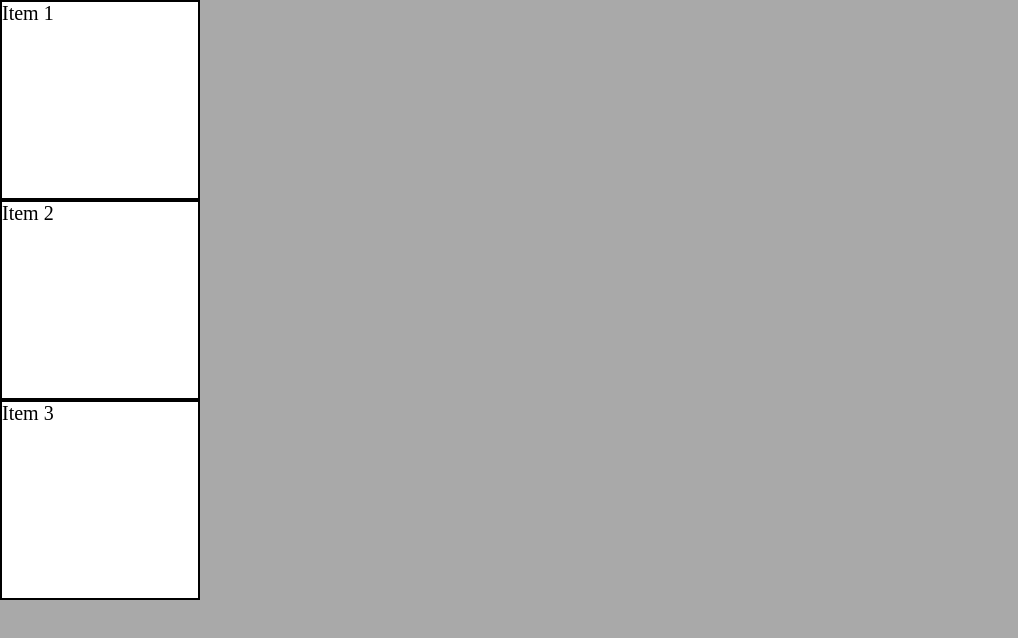
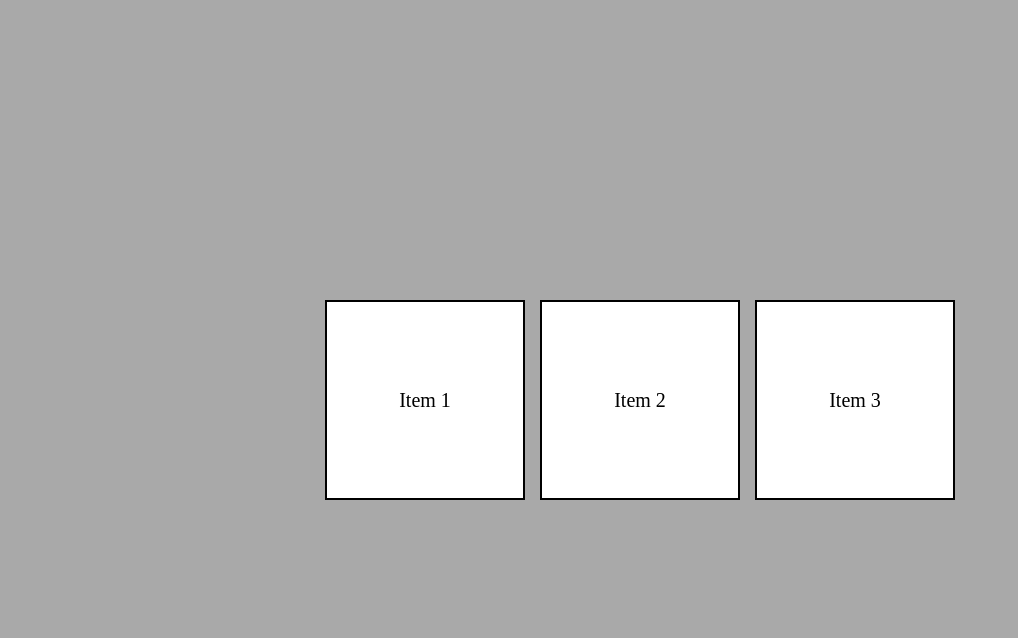
Before and after one commit to jsaraivasapori/Estudos-OneBitCode, a plain HTML site: page CSS MODERNO/FlexBox/index.html in a window 1280 px wide. Shown: the whole page, without its empty margins (0-1018 px from the left). Drawn offline with Linux system fonts and the light colour scheme; files that its build step writes are made by us from their sources.

Commit message:
Estudo sobre flex-direction, align-items, gap e wrap

```diff
--- a/CSS MODERNO/FlexBox/styles/style.css
+++ b/CSS MODERNO/FlexBox/styles/style.css
@@ -6,6 +6,32 @@
 .container {
   background-color: darkgray;
   min-height: 100vh;
+  display: flex;
+  /*flex-direction: column-reverse;*/
+  flex-direction:row;
+  /*flex-direction: row-reverse;*/
+  /*flex-direction: column;*/
+  /*row-gap: 15px;/*Gap para orienação em coluna*/
+  /*column-gap: 15px /*Gap para orientação em linha*/
+  gap: 0px 15px;/*0px gap-column e 15px gap-row*/
+
+  /*Alinhamento horizontal*/
+  justify-content:center ;
+  /*justify-content:end ;
+  justify-content:start ;
+  justify-content:space-around ;
+  justify-content:space-between;
+  justify-content:space-evenly*/
+
+/*Alinhamento verical*/
+  align-items: center;
+/*align-items: flex-end;
+  aleing-items:stretch /*Esticar*/
+
+  /*Quebra de itens*/
+  /*flex-wrap: nowrap; /*Sem quebra*/
+  flex-wrap: wrap;/*Diminui juno com seu container sem quebrar*/
+  /*flex-wrap: wrap-reverse; /*fica igual uma coluna reversa quando quebra*/
 }
 .item {
   width: 200px;
@@ -13,4 +39,7 @@
   border: 2px solid black;
   background-color: white;
   font-size: 20px;
+  display: flex;
+  align-items: center;
+  justify-content: center;
 }
```
